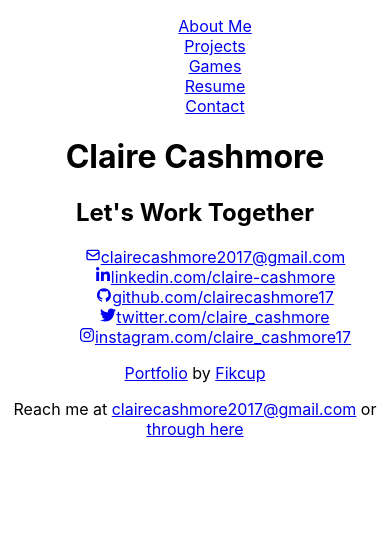
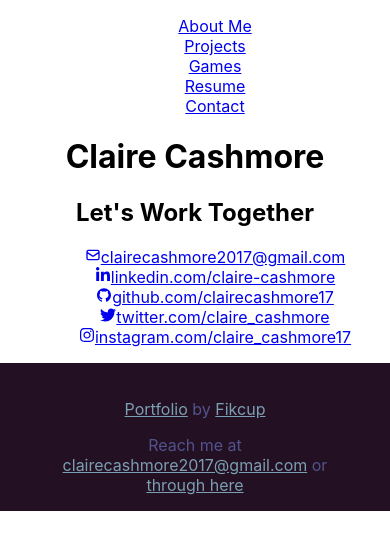
Before and after one commit to clairecashmore17/Portfolio, a React (Create React App) app: page /contact in a window 390 px wide. Shown: the top 550 px of the page. Built offline with nearby package versions, Linux system fonts and the light colour scheme.

Commit message:
style : added styling to header and footer with mobile responsiveness

```diff
--- a/src/_mixins.scss
+++ b/src/_mixins.scss
@@ -0,0 +1,9 @@
+@mixin sectionTopSpacing {
+    margin-top: 50px;
+    margin-bottom: 50px;
+}
+
+@mixin setMarginPadding {
+    margin: 0;
+    padding: 0;
+}
--- a/src/components/Footer/index.js
+++ b/src/components/Footer/index.js
@@ -1,4 +1,5 @@
 import React from 'react';
+import './style.scss';
 import { Link } from 'react-router-dom';
 
 const Footer = () => {
@@ -20,7 +21,7 @@ const Footer = () => {
                 </a>
             </p>
 
-            <p id="">
+            <p id="clientContact">
                 Reach me at <a className="footerLink"
                 href="mailto:clairecashmore2017@gmail.com?subject=Mail from Portfolio">
                     clairecashmore2017@gmail.com
--- a/src/components/Footer/style.scss
+++ b/src/components/Footer/style.scss
@@ -1,2 +1,44 @@
 @import '../../variables';
 @import '../../mixins';
+
+footer {
+    display: block;
+    bottom: 0;
+    width: 100%;
+    background-color: $themeDarkPurple;
+    padding-top: 20px;
+    overflow: hidden;
+}
+
+footer p {
+    color: $themePurpleNavy;
+}
+
+.footerLink {
+    color: $themePewterBlue;
+}
+
+#codeLink {
+    float: left;
+    margin-left: 50px;
+}
+
+#clientContact {
+    float: right;
+    margin-right: 50px;
+}
+
+@media screen and (max-width: 650px) {
+    footer {
+        text-align: center;
+        justify-content: center;
+        align-content: center;
+    }
+
+    #codeLink,
+    #clientContact {
+        float: none;
+        margin-right: 50px;
+        margin-left: 50px;
+    }
+}
```
Also changed, not shown: src/components/Nav/style.scss (+32 -0 lines).
